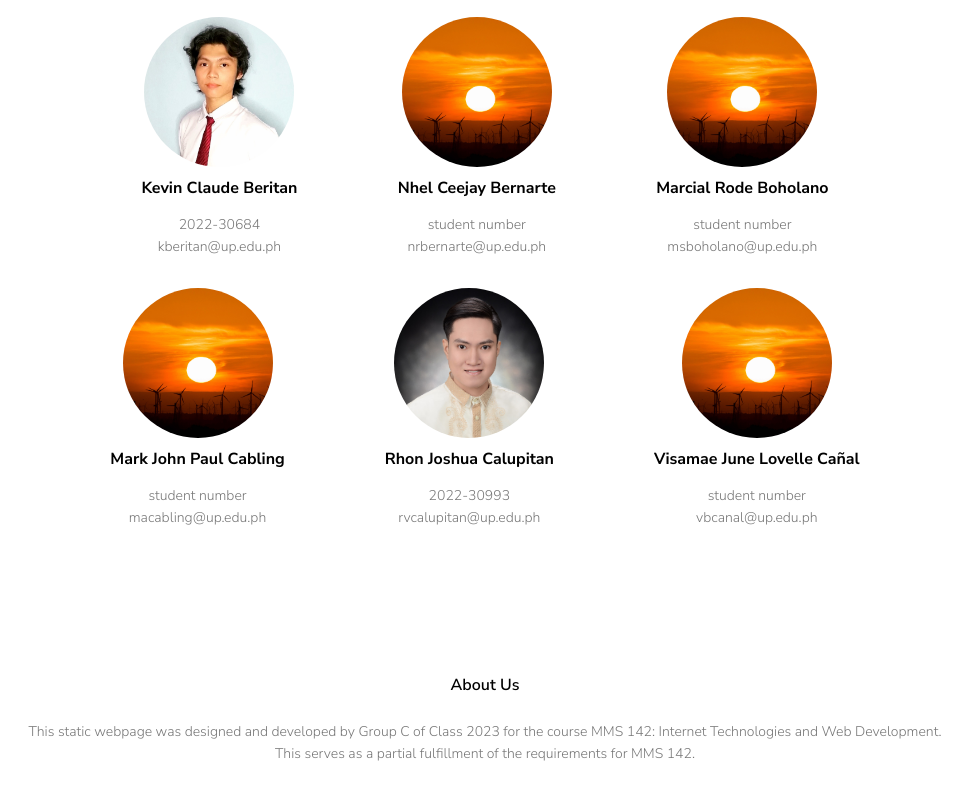
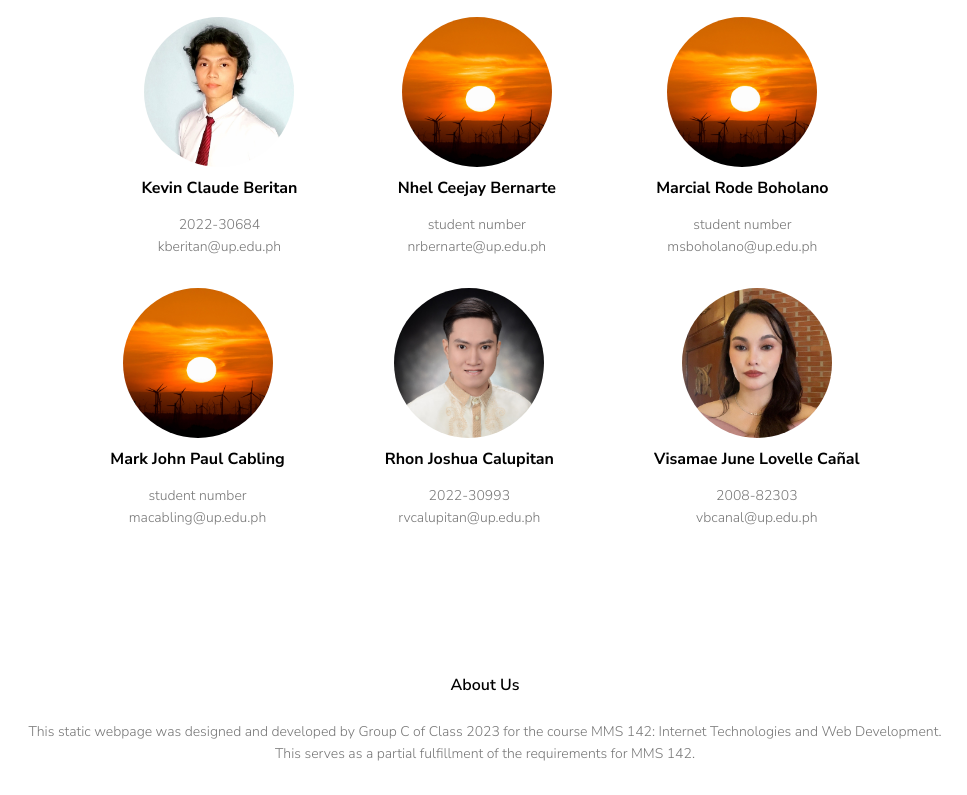
Before and after one commit to visaupou/mms142-groupc-2023.github.io, a plain HTML site: page about.html in a window 1280 px wide. Shown: the part 1138-1933 px from the top of the page, without its empty margins (155-1122 px from the left). Drawn offline with Linux system fonts and the light colour scheme.

Commit message:
Add & Update Info

```diff
--- a/about.html
+++ b/about.html
@@ -89,9 +89,9 @@
                 </div>
 
                 <div class="teamMember">
-                    <div class="memberPhoto" style="background-image: url('Images/members_photo/stock.jpg');"></div>
-                    <h3>Visamae June Lovelle Cañal</h3>
-                    <p>student number<br>
+                    <div class="memberPhoto" style="background-image: url('Images/members_photo/VisaC.jpg');"></div>
+                    <h3>Visamae June Lovelle Ca&ntilde;al</h3>
+                    <p>2008-82303<br>
                         vbcanal@up.edu.ph</p>
                 </div>
             </div>
```
